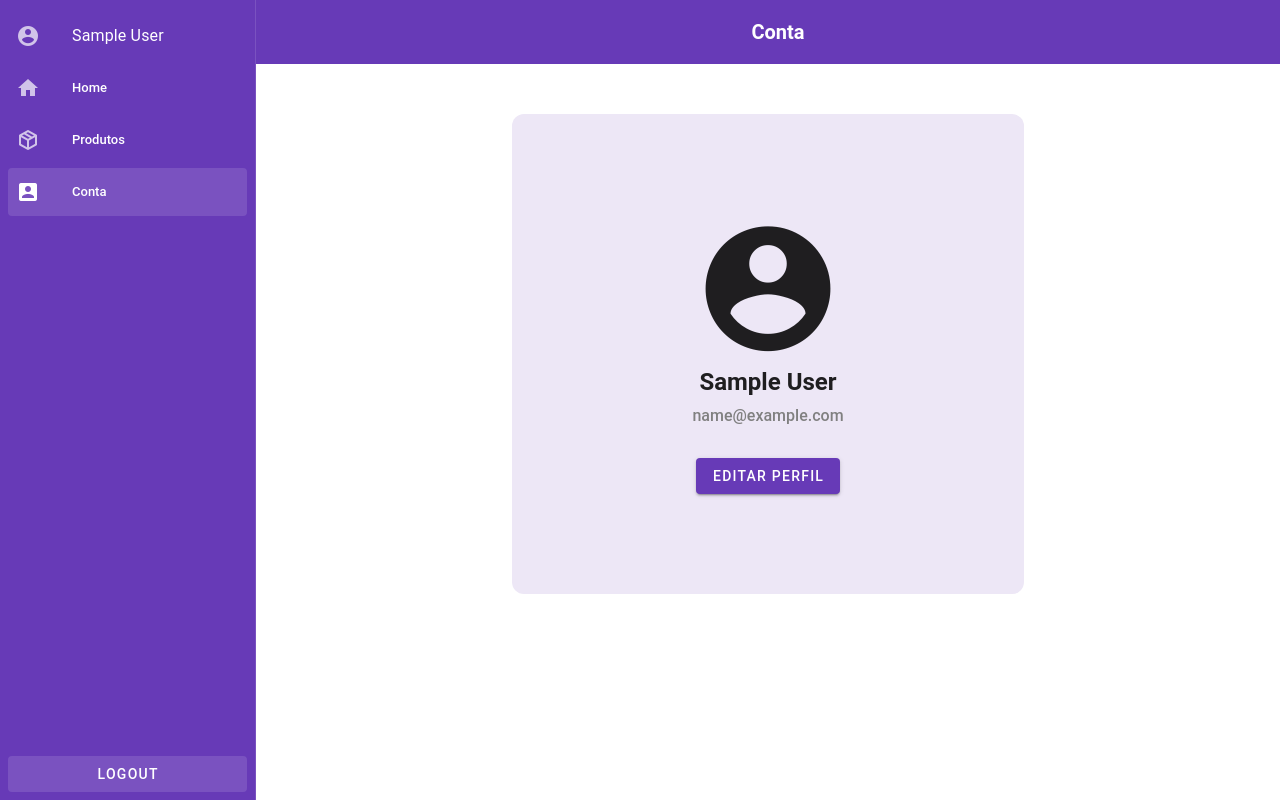
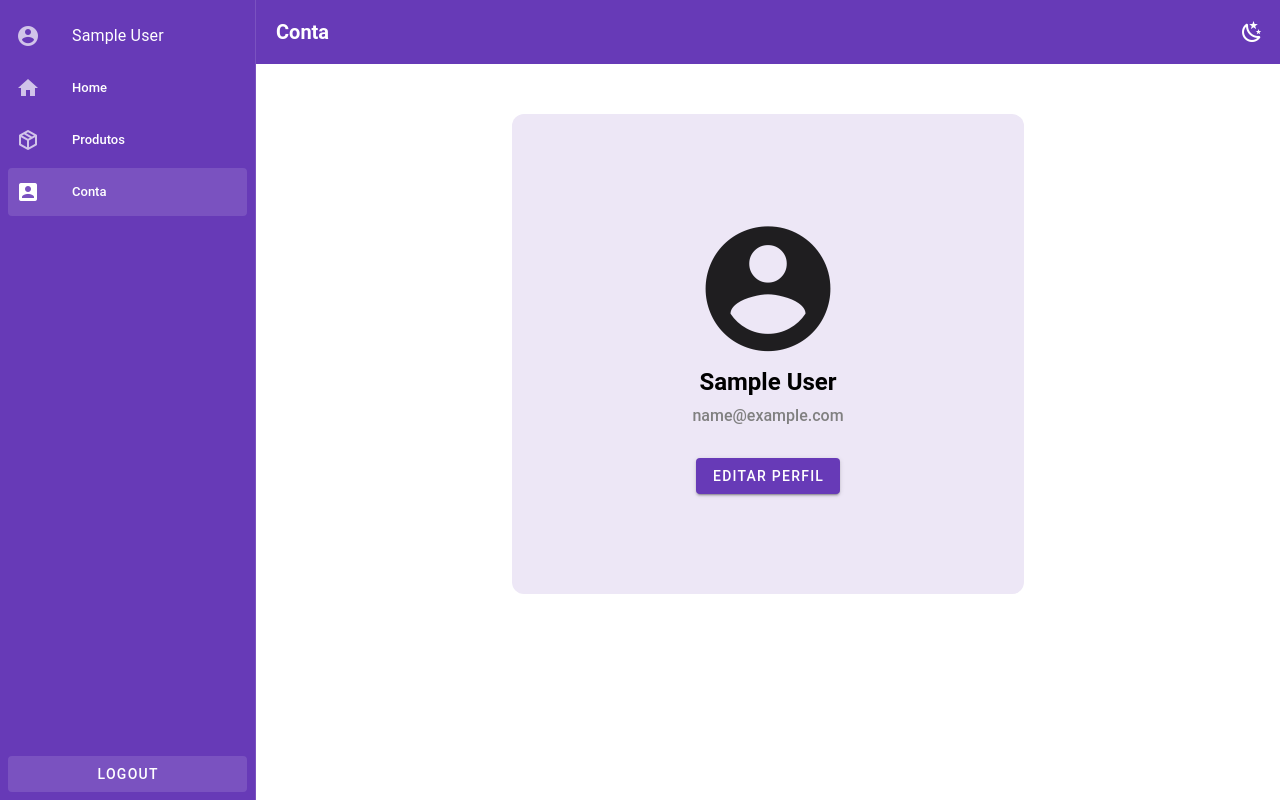
Before and after one commit to maiarakothe/loja-vuetify, a Vue app: page /profile in a window 1280 px wide. Built offline with nearby package versions, Linux system fonts and the light colour scheme; sample sign-in values are in the browser's storage.

Commit message:
botão de alterar o modo do tema

```diff
--- a/components.d.ts
+++ b/components.d.ts
@@ -13,5 +13,6 @@ declare module 'vue' {
     RouterLink: typeof import('vue-router')['RouterLink']
     RouterView: typeof import('vue-router')['RouterView']
     SideMenu: typeof import('./src/components/SideMenu.vue')['default']
+    ThemeToggle: typeof import('./src/components/ThemeToggle.vue')['default']
   }
 }
--- a/src/components/SideMenu.vue
+++ b/src/components/SideMenu.vue
@@ -38,8 +38,24 @@
     <v-main style="overflow-y: auto; max-height: 100vh;">
       <v-app-bar app class="bg-deep-purple" flat theme="dark">
         <v-app-bar-nav-icon v-if="!isDesktop" @click="drawer = !drawer" />
-        <v-toolbar-title v-if="route.path === '/profile'" class="text-center font-weight-bold ">Conta</v-toolbar-title>
-        <v-toolbar-title v-if="route.path === '/product'" class="text-center font-weight-bold ">Gerenciamento de Produtos</v-toolbar-title>
+
+        <v-toolbar-title
+          v-if="route.path === '/profile'"
+          class="font-weight-bold"
+        >
+          Conta
+        </v-toolbar-title>
+
+        <v-toolbar-title
+          v-if="route.path === '/product'"
+          class="font-weight-bold"
+        >
+          Gerenciamento de Produtos
+        </v-toolbar-title>
+
+        <v-spacer />
+
+        <ThemeToggle />
       </v-app-bar>
 
       <slot />
--- /dev/null
+++ b/src/components/ThemeToggle.vue
@@ -0,0 +1,24 @@
+<!-- ThemeToggle.vue -->
+<template>
+  <v-btn icon @click="toggleTheme">
+    <v-icon>{{ isDark ? 'mdi-white-balance-sunny' : 'mdi-weather-night' }}</v-icon>
+  </v-btn>
+</template>
+
+<script setup>
+  import { useTheme } from 'vuetify'
+  import { ref } from 'vue'
+  const theme = useTheme()
+  const isDark = ref(theme.global.name.value === 'dark')
+
+  if (localStorage.getItem('theme') === 'dark') {
+    theme.global.name.value = 'dark'
+    isDark.value = true
+  }
+
+  function toggleTheme () {
+    isDark.value = !isDark.value
+    theme.global.name.value = isDark.value ? 'dark' : 'light'
+    localStorage.setItem('theme', theme.global.name.value)
+  }
+</script>
--- a/src/pages/Profile.vue
+++ b/src/pages/Profile.vue
@@ -12,7 +12,7 @@
 
         <v-icon v-else color="gray" size="150">mdi-account-circle</v-icon>
 
-        <h2>{{ user.name || 'Usuário' }}</h2>
+        <h2 class="name">{{ user.name || 'Usuário' }}</h2>
         <p class="email">{{ user.email }}</p>
 
         <v-btn class="btn bg-deep-purple" @click="isDialogOpen = true">Editar perfil</v-btn>
@@ -150,6 +150,7 @@
 .btn {
   margin-top: 30px;
 }
+
 .image-wrapper {
   width: 120px;
   height: 120px;
@@ -164,6 +165,10 @@
   object-fit: cover;
 }
 
+.name {
+  color: black;
+}
+
 .email {
   font-weight: 500;
   color: gray;
```
Also changed, not shown: src/components/README.md (deleted), src/pages/README.md (deleted), src/plugins/README.md (deleted), src/styles/README.md (deleted).
